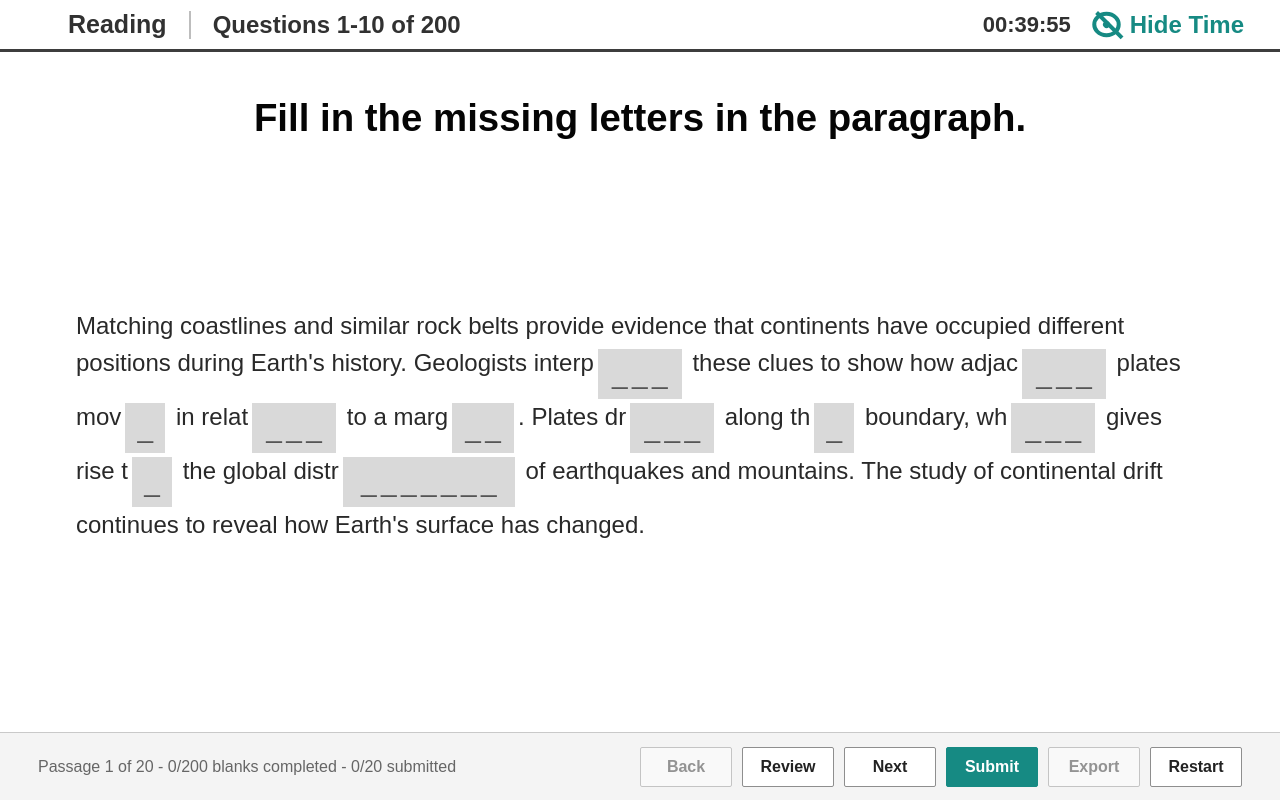
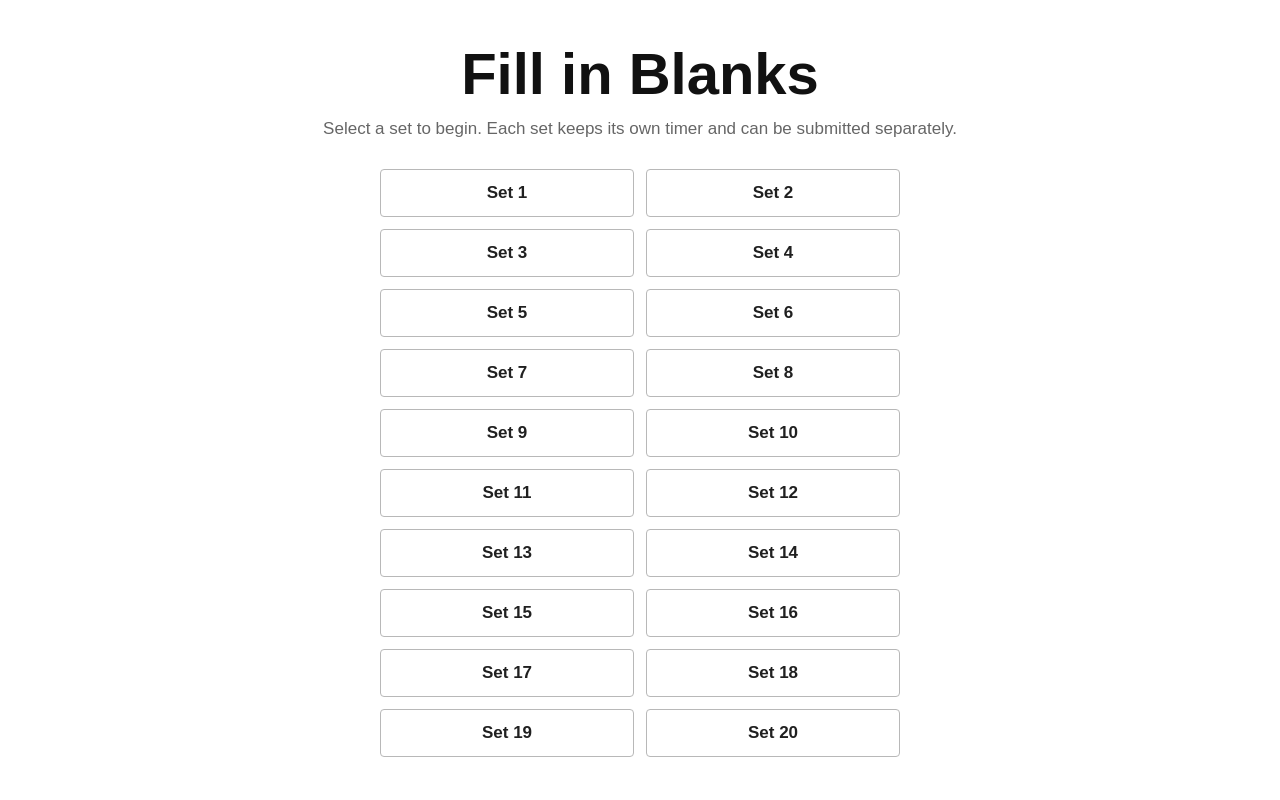
Before and after one commit to liujinsea/thinkcloze-web, a plain HTML site: page index.html in a window 1280 px wide. Drawn offline with Linux system fonts and the light colour scheme.

Commit message:
modify homepage add sets

```diff
--- a/index.html
+++ b/index.html
@@ -3,8 +3,8 @@
 <head>
   <meta charset="utf-8">
   <meta name="viewport" content="width=device-width, initial-scale=1">
-  <title>新托福阅读填空仿真考试</title>
-  <meta name="description" content="新托福阅读 Fill in the missing letters 电脑端仿真练习，支持逐篇提交、答案与解析。">
+  <title>Fill in Blanks</title>
+  <meta name="description" content="Fill in Blanks: TOEFL-style reading missing-letter practice with per-set timing, submission, answers, and explanations.">
   <style>
     :root {
       --ink: #242424;
@@ -36,16 +36,78 @@
       font: inherit;
     }
 
+    .hidden {
+      display: none !important;
+    }
+
+    .home-screen {
+      min-height: 100vh;
+      display: flex;
+      align-items: center;
+      justify-content: center;
+      padding: 42px 20px;
+      background: #ffffff;
+    }
+
+    .home-panel {
+      width: min(760px, 100%);
+      text-align: center;
+    }
+
+    .home-panel h1 {
+      margin: 0 0 10px;
+      font-size: clamp(38px, 5vw, 58px);
+      line-height: 1.08;
+      font-weight: 800;
+      color: #111111;
+    }
+
+    .home-panel p {
+      margin: 0 0 28px;
+      color: var(--muted);
+      font-size: 17px;
+      line-height: 1.5;
+    }
+
+    .set-grid {
+      width: min(520px, 100%);
+      margin: 0 auto;
+      display: grid;
+      grid-template-columns: repeat(2, minmax(0, 1fr));
+      gap: 12px;
+    }
+
+    .set-button {
+      min-height: 48px;
+      border: 1px solid #b8b8b8;
+      border-radius: 4px;
+      background: #ffffff;
+      color: #202020;
+      cursor: pointer;
+      font-size: 17px;
+      font-weight: 700;
+    }
+
+    .set-button:hover {
+      border-color: var(--teal);
+      color: var(--teal);
+    }
+
+    .set-button.submitted {
+      background: #e5f2eb;
+      border-color: #84b997;
+    }
+
     .exam-bar {
-      height: 52px;
+      height: 46px;
       display: flex;
       align-items: center;
       justify-content: space-between;
-      padding: 0 36px 0 68px;
+      padding: 0 30px 0 54px;
       border-bottom: 3px solid var(--line);
       background: #ffffff;
       color: #313131;
-      font-size: 25px;
+      font-size: 21px;
       line-height: 1;
       font-weight: 700;
     }
@@ -54,27 +116,27 @@
     .exam-right {
       display: flex;
       align-items: center;
-      gap: 22px;
+      gap: 18px;
       min-width: 0;
     }
 
     .divider {
       width: 2px;
-      height: 28px;
+      height: 24px;
       background: #bdbdbd;
       display: inline-block;
     }
 
     .range {
-      font-size: 24px;
+      font-size: 20px;
       font-weight: 700;
       white-space: nowrap;
     }
 
     .timer {
-      min-width: 112px;
+      min-width: 98px;
       text-align: right;
-      font-size: 22px;
+      font-size: 19px;
       font-weight: 700;
       white-space: nowrap;
     }
@@ -86,17 +148,17 @@
       cursor: pointer;
       display: inline-flex;
       align-items: center;
-      gap: 10px;
+      gap: 8px;
       padding: 4px 0;
-      font-size: 24px;
+      font-size: 20px;
       font-weight: 700;
       white-space: nowrap;
     }
 
     .eye {
-      width: 27px;
-      height: 27px;
-      border: 4px solid var(--teal);
+      width: 23px;
+      height: 23px;
+      border: 3px solid var(--teal);
       border-radius: 50% 65% 50% 65%;
       display: inline-block;
       position: relative;
@@ -105,35 +167,35 @@
 
     .eye::before {
       content: "";
-      width: 7px;
-      height: 7px;
+      width: 6px;
+      height: 6px;
       border-radius: 50%;
       background: var(--teal);
       position: absolute;
-      left: 6px;
-      top: 6px;
+      left: 5px;
+      top: 5px;
     }
 
     .eye::after {
       content: "";
-      width: 36px;
-      height: 4px;
+      width: 31px;
+      height: 3px;
       background: var(--teal);
       position: absolute;
-      left: -7px;
-      top: 10px;
+      left: -6px;
+      top: 9px;
       transform: rotate(90deg);
     }
 
     .stage {
-      min-height: calc(100vh - 120px);
-      padding: 44px 76px 110px;
+      min-height: calc(100vh - 106px);
+      padding: 36px 66px 94px;
     }
 
     .prompt {
       margin: 0;
       text-align: center;
-      font-size: clamp(34px, 3vw, 48px);
+      font-size: clamp(28px, 2.5vw, 40px);
       line-height: 1.15;
       font-weight: 800;
       color: #050505;
@@ -141,24 +203,24 @@
 
     .passage {
       max-width: 1480px;
-      margin: clamp(110px, 21vh, 230px) auto 0;
-      font-size: clamp(24px, 1.65vw, 31px);
-      line-height: 1.52;
+      margin: clamp(86px, 17vh, 170px) auto 0;
+      font-size: clamp(20px, 1.35vw, 25px);
+      line-height: 1.48;
       color: #292929;
       word-break: normal;
     }
 
     .blank {
       --slots: 3;
-      min-width: calc(var(--slots) * 22px + 18px);
-      height: 50px;
+      min-width: calc(var(--slots) * 18px + 14px);
+      height: 42px;
       margin: 0 4px;
-      padding: 0 8px;
+      padding: 0 7px;
       display: inline-flex;
       align-items: center;
       justify-content: center;
       gap: 2px;
-      vertical-align: -12px;
+      vertical-align: -9px;
       background: var(--box);
       border: 1px solid transparent;
       outline: none;
@@ -183,14 +245,14 @@
     }
 
     .slot {
-      width: 18px;
-      min-width: 18px;
-      height: 34px;
+      width: 15px;
+      min-width: 15px;
+      height: 28px;
       display: inline-flex;
       align-items: center;
       justify-content: center;
       color: #555555;
-      font-size: 28px;
+      font-size: 23px;
       font-weight: 500;
       line-height: 1;
       text-transform: lowercase;
@@ -206,7 +268,7 @@
     }
 
     .footer {
-      min-height: 68px;
+      min-height: 60px;
       position: fixed;
       left: 0;
       right: 0;
@@ -217,13 +279,13 @@
       align-items: center;
       justify-content: space-between;
       gap: 18px;
-      padding: 12px 38px;
+      padding: 10px 30px;
       z-index: 10;
     }
 
     .progress {
       color: var(--muted);
-      font-size: 16px;
+      font-size: 14px;
       white-space: nowrap;
     }
 
@@ -236,15 +298,15 @@
     }
 
     .btn {
-      min-height: 40px;
-      min-width: 92px;
-      padding: 8px 15px;
+      min-height: 36px;
+      min-width: 86px;
+      padding: 7px 13px;
       border: 1px solid #8e8e8e;
       border-radius: 2px;
       background: #ffffff;
       color: #222222;
       cursor: pointer;
-      font-size: 16px;
+      font-size: 14px;
       font-weight: 600;
     }
 
@@ -429,16 +491,16 @@
         padding: 10px 18px;
         gap: 8px;
         flex-wrap: wrap;
-        font-size: 20px;
+        font-size: 18px;
       }
 
       .range,
       .time-toggle {
-        font-size: 18px;
+        font-size: 16px;
       }
 
       .timer {
-        font-size: 18px;
+        font-size: 16px;
         min-width: 90px;
       }
 
@@ -447,7 +509,7 @@
       }
 
       .passage {
-        margin-top: 115px;
+        margin-top: 86px;
       }
 
       .footer {
@@ -472,13 +534,13 @@
       }
 
       .prompt {
-        font-size: 30px;
+        font-size: 27px;
       }
 
       .passage {
-        font-size: 22px;
+        font-size: 19px;
         line-height: 1.6;
-        margin-top: 82px;
+        margin-top: 68px;
       }
 
       .blank {
@@ -500,14 +562,23 @@
   </style>
 </head>
 <body>
+  <section class="home-screen" id="homeView">
+    <div class="home-panel">
+      <h1>Fill in Blanks</h1>
+      <p>Select a set to begin. Each set keeps its own timer and can be submitted separately.</p>
+      <div class="set-grid" id="homeGrid"></div>
+    </div>
+  </section>
+
+  <section class="exam-screen hidden" id="examView">
     <header class="exam-bar">
       <div class="exam-left">
         <span>Reading</span>
         <span class="divider"></span>
-      <span class="range" id="questionRange">Questions 1-10 of 200</span>
+        <span class="range" id="questionRange">Set 1</span>
       </div>
       <div class="exam-right">
-      <span class="timer" id="timer">00:40:00</span>
+        <span class="timer" id="timer">00:00:00</span>
         <button class="time-toggle" id="timeToggle" type="button"><span class="eye" aria-hidden="true"></span><span id="timeToggleText">Hide Time</span></button>
       </div>
     </header>
@@ -518,20 +589,21 @@
     </main>
 
     <footer class="footer">
-    <div class="progress" id="progressText">Passage 1 of 20 - 0/200 blanks completed - 0/20 submitted</div>
+      <div class="progress" id="progressText">Set 1 - 0/10 blanks completed</div>
       <div class="footer-actions">
-      <button class="btn" id="prevBtn" type="button">Back</button>
-      <button class="btn" id="reviewBtn" type="button">Review</button>
-      <button class="btn" id="nextBtn" type="button">Next</button>
+        <button class="btn" id="prevBtn" type="button">Return</button>
+        <button class="btn hidden" id="reviewBtn" type="button">Review</button>
+        <button class="btn hidden" id="nextBtn" type="button">Next</button>
         <button class="btn primary" id="submitBtn" type="button">Submit</button>
-      <button class="btn" id="exportBtn" type="button" disabled>Export</button>
-      <button class="btn" id="resetBtn" type="button">Restart</button>
+        <button class="btn hidden" id="exportBtn" type="button" disabled>Export</button>
+        <button class="btn" id="resetBtn" type="button">Restart Set</button>
       </div>
     </footer>
 
     <section class="question-popover" id="questionPopover" aria-label="Question navigation">
       <h2>Review Passages</h2>
       <div class="question-grid" id="questionGrid"></div>
+    </section>
   </section>
 
   <section class="modal-backdrop" id="resultBackdrop" aria-label="Exam result">
@@ -545,8 +617,7 @@
   </section>
 
   <script>
-    const STORAGE_KEY = "toefl-reading-missing-letters-site-v1";
-    const EXAM_SECONDS = 40 * 60;
+    const STORAGE_KEY = "toefl-reading-missing-letters-site-v2";
     const maskPattern = /[A-Za-z]+_(?:\s_)*|_/g;
 
     const questions = [
@@ -573,6 +644,9 @@
     ];
 
     const els = {
+      homeView: document.getElementById("homeView"),
+      examView: document.getElementById("examView"),
+      homeGrid: document.getElementById("homeGrid"),
       range: document.getElementById("questionRange"),
       timer: document.getElementById("timer"),
       timeToggle: document.getElementById("timeToggle"),
@@ -595,15 +669,16 @@
 
     prepareQuestions();
     let state = loadState();
+    let currentView = "home";
     let active = { q: 0, b: 0, pos: 0 };
     els.timeToggleText.textContent = state.hideTime ? "Show Time" : "Hide Time";
 
     renderGrid();
-    renderQuestion();
-    updateStatus();
+    renderHome();
+    showHome();
     startTimer();
 
-    els.prev.addEventListener("click", () => goToQuestion(state.current - 1));
+    els.prev.addEventListener("click", showHome);
     els.next.addEventListener("click", () => goToQuestion(state.current + 1));
     els.review.addEventListener("click", () => els.popover.classList.toggle("open"));
     els.submit.addEventListener("click", () => submitCurrentGroup(false));
@@ -640,7 +715,7 @@
     }
 
     function loadState() {
-      const fresh = { current: 0, startedAt: Date.now(), submittedAt: null, submitted: false, hideTime: false, groupSubmitted: [], typed: [] };
+      const fresh = { current: 0, submitted: false, hideTime: false, groupSubmitted: [], setElapsed: [], setStartedAt: [], typed: [] };
       try {
         const saved = JSON.parse(localStorage.getItem(STORAGE_KEY));
         if (saved && Array.isArray(saved.typed) && saved.typed.length === questions.length) {
@@ -651,6 +726,8 @@
       }
       fresh.typed = createEmptyTyped();
       fresh.groupSubmitted = Array(questions.length).fill(false);
+      fresh.setElapsed = Array(questions.length).fill(0);
+      fresh.setStartedAt = Array(questions.length).fill(null);
       return fresh;
     }
 
@@ -659,16 +736,20 @@
         ? saved.groupSubmitted.slice(0, questions.length).map(Boolean)
         : Array(questions.length).fill(false);
       while (groupSubmitted.length < questions.length) groupSubmitted.push(false);
+      const setElapsed = Array.isArray(saved.setElapsed)
+        ? saved.setElapsed.slice(0, questions.length).map(value => Number(value) || 0)
+        : Array(questions.length).fill(0);
+      while (setElapsed.length < questions.length) setElapsed.push(0);
+      const setStartedAt = Array(questions.length).fill(null);
       const normalized = {
         current: Number.isInteger(saved.current) ? saved.current : 0,
-        startedAt: saved.startedAt || Date.now(),
-        submittedAt: saved.submittedAt || null,
         hideTime: Boolean(saved.hideTime),
         groupSubmitted,
+        setElapsed,
+        setStartedAt,
         typed: saved.typed
       };
       normalized.submitted = normalized.groupSubmitted.every(Boolean);
-      if (!normalized.submitted) normalized.submittedAt = null;
       normalized.current = clamp(normalized.current, 0, questions.length - 1);
       return normalized;
     }
@@ -692,11 +773,47 @@
       });
     }
 
+    function renderHome() {
+      els.homeGrid.innerHTML = "";
+      questions.forEach((_, index) => {
+        const button = document.createElement("button");
+        button.type = "button";
+        button.className = `set-button${isQuestionSubmitted(index) ? " submitted" : ""}`;
+        button.textContent = `Set ${index + 1}`;
+        button.addEventListener("click", () => openSet(index));
+        els.homeGrid.appendChild(button);
+      });
+    }
+
+    function showHome() {
+      pauseCurrentTimer();
+      currentView = "home";
+      els.resultBackdrop.classList.remove("open");
+      els.examView.classList.add("hidden");
+      els.homeView.classList.remove("hidden");
+      renderHome();
+      updateTimer();
+      saveState();
+    }
+
+    function openSet(index) {
+      pauseCurrentTimer();
+      state.current = index;
+      currentView = "exam";
+      els.homeView.classList.add("hidden");
+      els.examView.classList.remove("hidden");
+      startSetTimer(index);
+      renderQuestion();
+      updateTimer();
+      saveState();
+      if (!isQuestionSubmitted(index)) {
+        requestAnimationFrame(() => focusBlank(index, 0));
+      }
+    }
+
     function renderQuestion() {
       const q = questions[state.current];
-      const first = state.current * 10 + 1;
-      const last = first + 9;
-      els.range.textContent = `Questions ${first}-${last} of 200`;
+      els.range.textContent = `Set ${state.current + 1}`;
       els.passage.innerHTML = "";
 
       let cursor = 0;
@@ -714,10 +831,11 @@
       els.passage.appendChild(document.createTextNode(q.text.slice(cursor)));
 
       els.prev.disabled = state.current === 0;
-      els.next.disabled = state.current === questions.length - 1;
+      els.prev.disabled = false;
+      els.next.disabled = true;
       els.submit.disabled = false;
       els.submit.textContent = isQuestionSubmitted(state.current) ? "Answers" : "Submit";
-      els.exportBtn.disabled = !state.groupSubmitted.every(Boolean);
+      els.exportBtn.disabled = true;
       updateStatus();
     }
 
@@ -871,17 +989,18 @@
 
     function goToQuestion(index, focusFirst = false) {
       if (index < 0 || index >= questions.length) return;
-      state.current = index;
-      saveState();
-      renderQuestion();
+      openSet(index);
       if (focusFirst && !isQuestionSubmitted(index)) requestAnimationFrame(() => focusBlank(index, 0));
     }
 
     function updateStatus() {
-      const total = getTotalBlankCount();
-      const filled = getFilledBlankCount();
+      if (currentView !== "exam") {
+        return;
+      }
+      const total = getQuestionBlankCount(state.current);
+      const filled = getQuestionFilledBlankCount(state.current);
       const submitted = state.groupSubmitted.filter(Boolean).length;
-      els.progress.textContent = `Passage ${state.current + 1} of ${questions.length} - ${filled}/${total} blanks completed - ${submitted}/${questions.length} submitted`;
+      els.progress.textContent = `Set ${state.current + 1} - ${filled}/${total} blanks completed - ${submitted}/${questions.length} sets submitted`;
       els.grid.querySelectorAll(".q-jump").forEach((button, index) => {
         button.className = "q-jump";
         if (index === state.current) button.classList.add("active");
@@ -895,15 +1014,15 @@
     }
 
     function updateTimer() {
+      if (currentView !== "exam") {
+        els.timer.textContent = "00:00:00";
+        return;
+      }
       if (state.hideTime) {
         els.timer.textContent = "--:--:--";
         return;
       }
-      const endTime = state.submitted ? state.submittedAt || Date.now() : Date.now();
-      const elapsed = Math.max(0, Math.floor((endTime - state.startedAt) / 1000));
-      const displaySeconds = state.submitted ? elapsed : Math.max(0, EXAM_SECONDS - elapsed);
-      els.timer.textContent = formatTime(displaySeconds);
-      if (!state.submitted && displaySeconds === 0) submitExam(true);
+      els.timer.textContent = formatTime(getSetElapsedSeconds(state.current));
     }
 
     function formatTime(totalSeconds) {
@@ -920,6 +1039,35 @@
       updateTimer();
     }
 
+    function startSetTimer(qIndex) {
+      if (isQuestionSubmitted(qIndex)) return;
+      if (!state.setStartedAt[qIndex]) {
+        state.setStartedAt[qIndex] = Date.now();
+      }
+    }
+
+    function pauseCurrentTimer() {
+      const qIndex = state.current;
+      if (!Number.isInteger(qIndex) || qIndex < 0 || qIndex >= questions.length) return;
+      if (isQuestionSubmitted(qIndex)) {
+        state.setStartedAt[qIndex] = null;
+        return;
+      }
+      const startedAt = state.setStartedAt[qIndex];
+      if (!startedAt) return;
+      state.setElapsed[qIndex] += Date.now() - startedAt;
+      state.setStartedAt[qIndex] = null;
+    }
+
+    function getSetElapsedSeconds(qIndex) {
+      if (!Number.isInteger(qIndex) || qIndex < 0 || qIndex >= questions.length) return 0;
+      let elapsed = state.setElapsed[qIndex] || 0;
+      if (!isQuestionSubmitted(qIndex) && state.setStartedAt[qIndex]) {
+        elapsed += Date.now() - state.setStartedAt[qIndex];
+      }
+      return Math.max(0, Math.floor(elapsed / 1000));
+    }
+
     function submitCurrentGroup(auto) {
       const qIndex = state.current;
       if (isQuestionSubmitted(qIndex)) {
@@ -928,24 +1076,24 @@
       }
       const unfilled = getQuestionBlankCount(qIndex) - getQuestionFilledBlankCount(qIndex);
       if (!auto && unfilled > 0 && !window.confirm(`There are ${unfilled} unfinished blanks in this passage. Submit anyway?`)) return;
+      pauseCurrentTimer();
       state.groupSubmitted[qIndex] = true;
       if (state.groupSubmitted.every(Boolean)) {
         state.submitted = true;
-        state.submittedAt = Date.now();
       } else {
         state.submitted = false;
-        state.submittedAt = null;
       }
       saveState();
       renderQuestion();
+      renderHome();
       showPassageResult(qIndex);
     }
 
     function submitExam(auto) {
       if (state.submitted && state.groupSubmitted.every(Boolean)) return;
+      pauseCurrentTimer();
       state.groupSubmitted = Array(questions.length).fill(true);
       state.submitted = true;
-      state.submittedAt = Date.now();
       saveState();
       renderQuestion();
       showResult();
@@ -954,7 +1102,7 @@
     function showPassageResult(qIndex) {
       const q = questions[qIndex];
       const correct = q.blanks.reduce((sum, _, bIndex) => sum + (isBlankCorrect(qIndex, bIndex) ? 1 : 0), 0);
-      els.resultTitle.textContent = `Passage ${qIndex + 1}: Answers and Explanations`;
+      els.resultTitle.textContent = `Set ${qIndex + 1}: Answers and Explanations`;
       els.resultContent.innerHTML = `
         <div class="score-row">
           <div class="score-card"><strong>${correct}</strong><span>Correct blanks</span></div>
@@ -994,7 +1142,7 @@
         <h3>Incorrect Items</h3>
         <div class="wrong-list">
           ${wrongItems.length ? wrongItems.map(item => `
-            <div class="wrong-item">Passage ${item.q + 1}, Blank ${item.b + 1}: Your answer: ${item.user || "blank"}; Correct answer: <span class="answer">${item.answer}</span></div>
+            <div class="wrong-item">Set ${item.q + 1}, Blank ${item.b + 1}: Your answer: ${item.user || "blank"}; Correct answer: <span class="answer">${item.answer}</span></div>
           `).join("") : `<div class="wrong-item">All correct.</div>`}
         </div>
       `;
@@ -1093,7 +1241,7 @@
         "Incorrect Items"
       ];
       if (!wrongItems.length) lines.push("All correct.");
-      wrongItems.forEach(item => lines.push(`Passage ${item.q + 1}, Blank ${item.b + 1}: yours=${item.user || "blank"}; answer=${item.answer}`));
+      wrongItems.forEach(item => lines.push(`Set ${item.q + 1}, Blank ${item.b + 1}: yours=${item.user || "blank"}; answer=${item.answer}`));
       const blob = new Blob([lines.join("\n")], { type: "text/plain;charset=utf-8" });
       const link = document.createElement("a");
       link.href = URL.createObjectURL(blob);
@@ -1105,14 +1253,21 @@
     }
 
     function resetExam() {
-      if (!window.confirm("Restart this exam? All answers will be cleared.")) return;
-      localStorage.removeItem(STORAGE_KEY);
-      state = { current: 0, startedAt: Date.now(), submittedAt: null, submitted: false, hideTime: false, groupSubmitted: Array(questions.length).fill(false), typed: createEmptyTyped() };
-      active = { q: 0, b: 0, pos: 0 };
+      const qIndex = state.current;
+      if (!window.confirm(`Restart Set ${qIndex + 1}? Answers in this set will be cleared.`)) return;
+      state.typed[qIndex] = questions[qIndex].blanks.map(blank => Array(blank.missing).fill(""));
+      state.groupSubmitted[qIndex] = false;
+      state.setElapsed[qIndex] = 0;
+      state.setStartedAt[qIndex] = Date.now();
+      state.submitted = false;
+      state.hideTime = false;
+      active = { q: qIndex, b: 0, pos: 0 };
       els.timeToggleText.textContent = "Hide Time";
       els.resultBackdrop.classList.remove("open");
       renderQuestion();
+      renderHome();
       updateTimer();
+      saveState();
     }
 
     function isQuestionSubmitted(qIndex) {
```
Also changed, not shown: README.md. Lines whose indentation alone changed are shown as unchanged.
